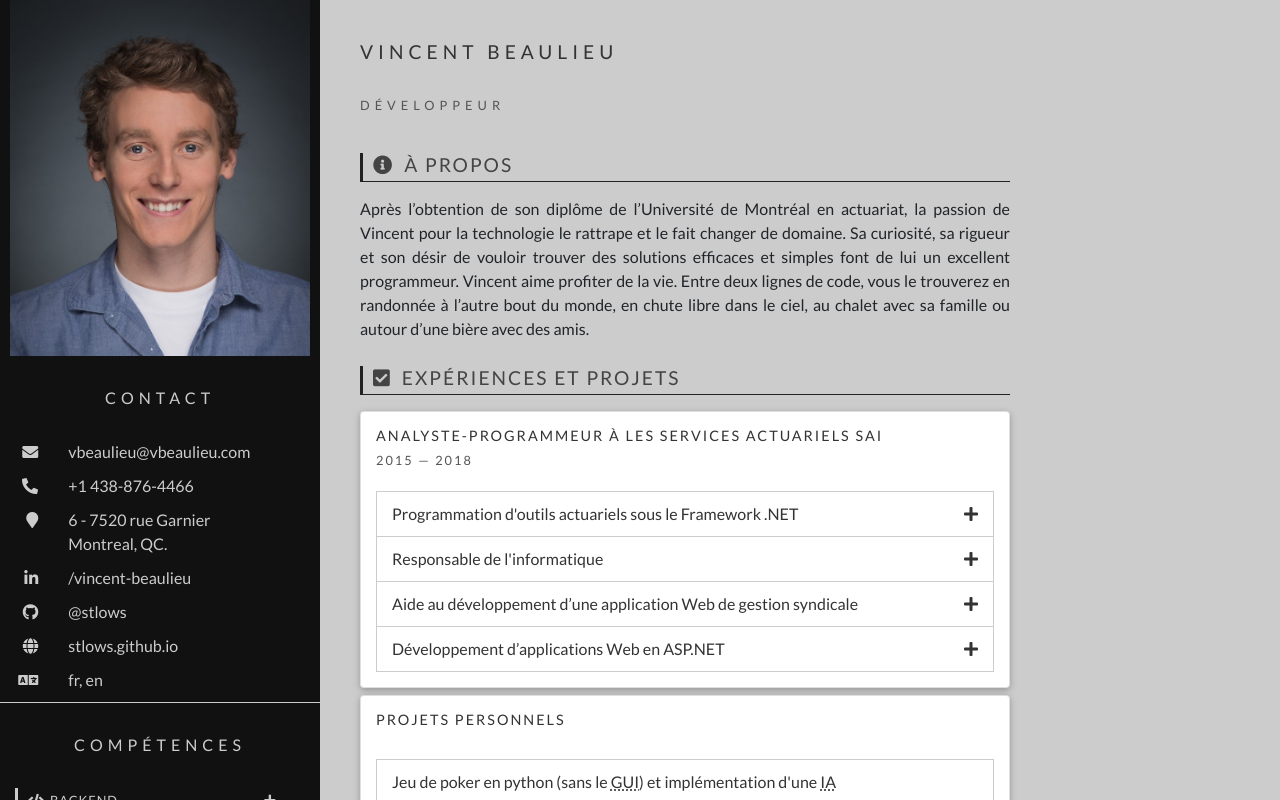
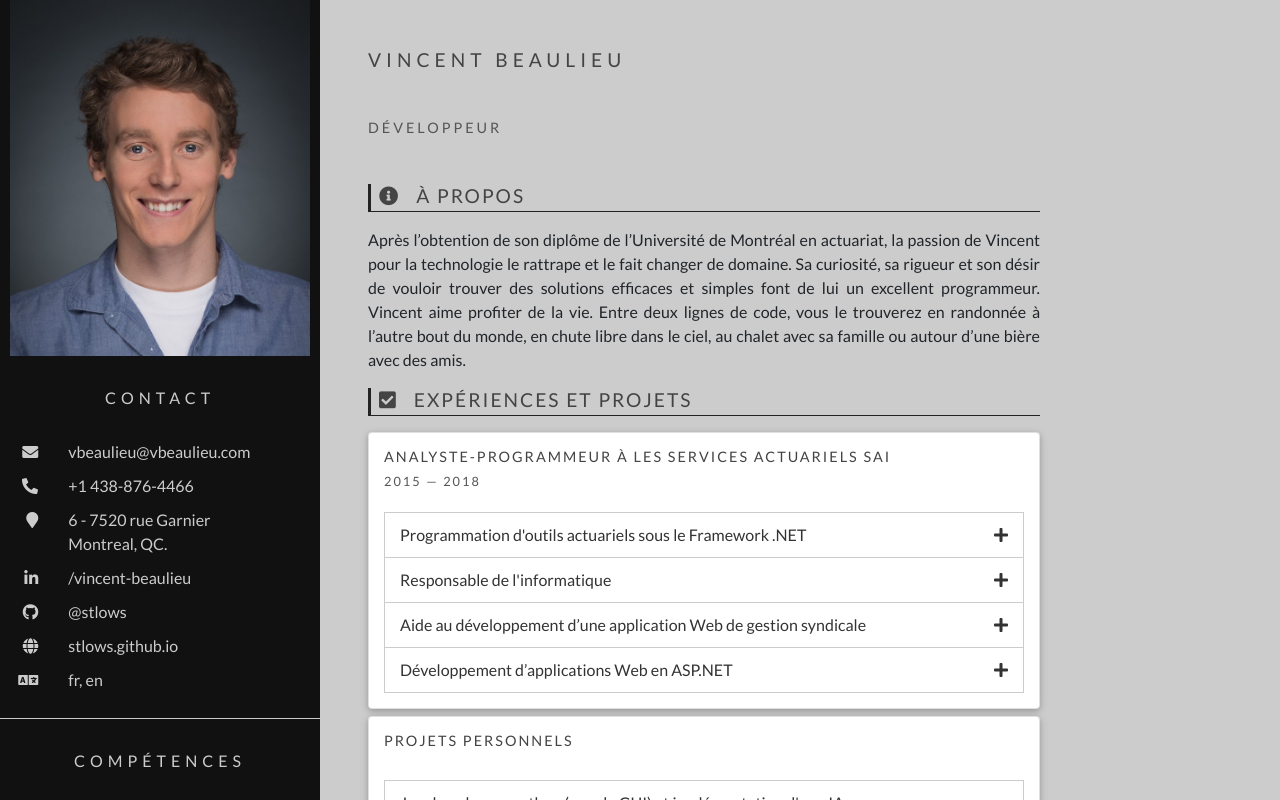
Before and after one commit to stlows/resume, a Vue app: page / in a window 1280 px wide. Shown: the top 800 px of the page. Built offline with nearby package versions, Linux system fonts and the light colour scheme.

Commit message:
cleaning du style

```diff
--- a/src/App.vue
+++ b/src/App.vue
@@ -45,4 +45,18 @@ body{
 .infoItem {
   margin-bottom: 10px;
 }
+
+h1, h2 {
+  text-transform: uppercase;
+  letter-spacing: 2px;
+}
+h1 {
+    color: #444444;
+    font-size: 1.2em;
+}
+h2 {
+    color: #555555;
+    font-size: 0.9em;
+}
+
 </style>
--- a/src/components/Card.vue
+++ b/src/components/Card.vue
@@ -29,28 +29,16 @@ export default {
 <style scoped>
 
     .card {
-        width: 650px;
         background-color: #fff;
         margin-top:7px;
         padding: 15px;
         box-shadow: 0 2px 5px 0 #00000029, 0 2px 10px 0 #0000001f;
     }
-    h1, h2 {
-        text-transform: uppercase;
-        letter-spacing: 2px;
-    }
     h1{
         font-size: 0.9em;
-        color:#333333;
-
     }
     h2 {
         font-size: 0.8em;
-        color: #555555;
-    }
-    p {
-        margin-top:15px;
-        color: #444444;
     }
 
 </style>
--- a/src/components/ContactInfo.vue
+++ b/src/components/ContactInfo.vue
@@ -1,5 +1,5 @@
 <template>
-    <div class="contact">
+    <div class="contact mb-3">
         <div class="infoPanelTitle">
             Contact
         </div>
--- a/src/components/ContentPanel.vue
+++ b/src/components/ContentPanel.vue
@@ -28,6 +28,7 @@ export default {
     .content-panel{
         height:100%;
         background-color: #cccccc;
+        padding-right: 25%;
     }
 
 </style>
--- a/src/components/Section.vue
+++ b/src/components/Section.vue
@@ -1,6 +1,6 @@
 <template>
-<div class="my-section">
-    <h1><i :class="section.icon"></i>{{ section.title[lang] }}</h1>
+<div class="my-section ml-5 mb-3">
+    <h1 class="mb-3 pl-2 pb-1"><i class="mr-3" :class="section.icon"></i>{{ section.title[lang] }}</h1>
     <p v-if="section.body[lang] != ''"> {{ section.body[lang] }} </p>
     <div class="cards" v-if="section.cards.length > 0">
         <card v-for="card in section.cards" :key="card.key" :card="card"></card>
@@ -29,25 +29,9 @@ export default {
 </script>
 
 <style scoped>
-    .my-section{
-        margin-left:40px;
-        margin-bottom: 25px;
-        width:650px;
-    }
-    i {
-        margin-right: 10px;
-    }
     h1 {
-        text-transform: uppercase;
-        font-weight: 100;
-        color: #444444;
-        font-size: 1.2em;
-        margin-bottom: 15px;
-        letter-spacing: 2px;
         border-left: 3px solid #222222;
-        padding-left: 10px;
         border-bottom: 1px solid #222222;
-        padding-bottom: 5px;
     }
     p{
         line-height: 1.5em;
--- a/src/components/Title.vue
+++ b/src/components/Title.vue
@@ -1,6 +1,6 @@
 <template>
-    <div class="my-title">
-        <h1>{{ personalData.name }}</h1>
+    <div class="my-title pt-5 pl-5 mb-5">
+        <h1 class="mb-5">{{ personalData.name }}</h1>
         <h2>{{ personalData.jobTitle[lang] }}</h2>
     </div>
 </template>
@@ -24,22 +24,10 @@ export default {
 </script>
 
 <style scoped>
-    .my-title{
-        padding: 40px 0 0 40px;
-        margin-bottom: 40px;
-    }
-    h1, h2 {
-        text-transform: uppercase;
-        letter-spacing: 5px;
-    }
-    h1 {
-        color: #333333;
-        margin-bottom: 35px;
-        font-size: 1.2em;
-    }
-    h2 {
-        color: #555555;
-        font-size: 0.8em;
-    }
-
+h1{
+    letter-spacing: 5px;
+}
+h2{
+    letter-spacing: 3px;
+}
 </style>
```
